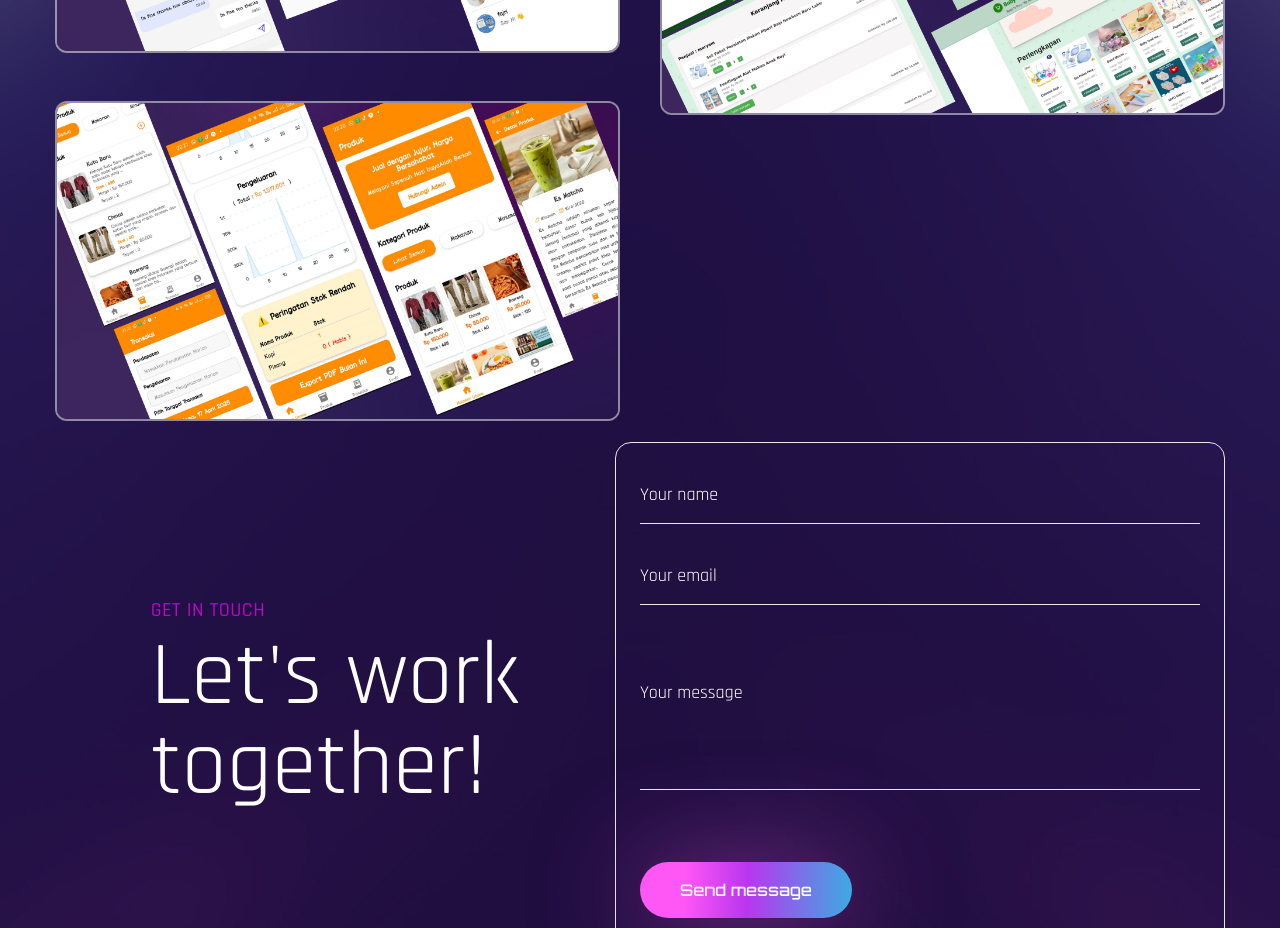
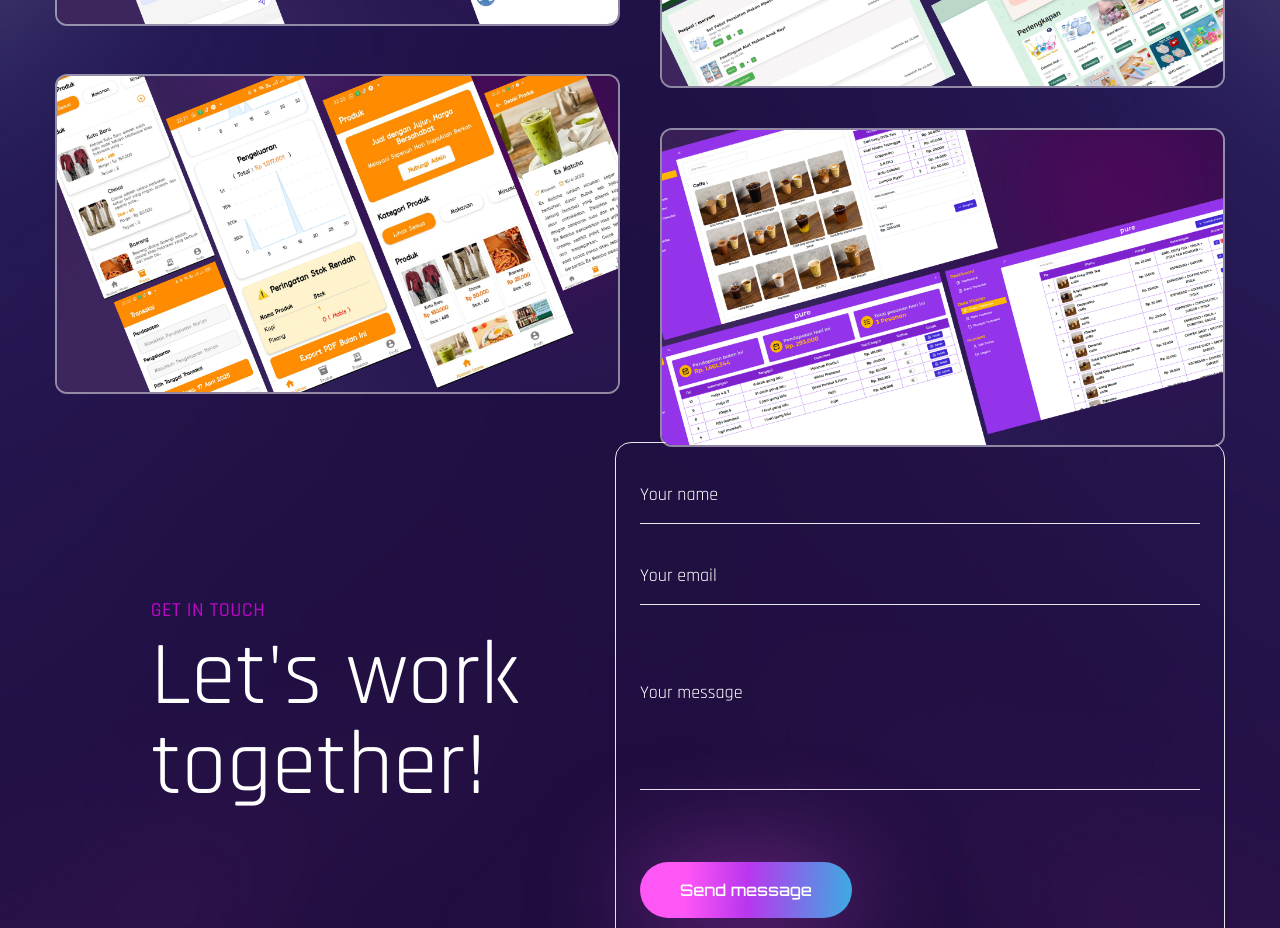
Before and after one commit to khoerulfajri1999/new-portofolio, a React (Create React App) app: page / in a window 1280 px wide. Shown: the part 2840-3768 px from the top of the page. Built offline with nearby package versions, Linux system fonts and the light colour scheme; a web font is replaced by a local one.

Commit message:
add project 5

```diff
--- a/src/components/Work.js
+++ b/src/components/Work.js
@@ -5,6 +5,7 @@ import Img1 from "../assets/porto1.png";
 import Img2 from "../assets/porto2.png";
 import Img3 from "../assets/porto3.png";
 import Img4 from '../assets/porto4.png';
+import Img5 from '../assets/porto5.png';
 
 const Work = () => {
   const [selectedProject, setSelectedProject] = useState(null);
@@ -65,6 +66,17 @@ const Work = () => {
           label: 'Backend',
           url: 'https://github.com/khoerulfajri1999/toko-tsunny-backend',
         },
+      ],
+    },
+        {
+      img: Img5,
+      type: 'Web App',
+      title: 'Pure',
+      links: [
+        {
+          label: 'Github',
+          url: 'https://github.com/khoerulfajri1999/pure-POS',
+        }
       ],
     },
   ];
@@ -196,6 +208,23 @@ const Work = () => {
                 <span className="text-3xl text-white">{projects[2].title}</span>
               </div>
             </div>
+            <div
+              className="group relative overflow-hidden border-2 border-white/50 rounded-xl cursor-pointer"
+              onClick={() => setSelectedProject(projects[4])}
+            >
+              <div className="group-hover:bg-black/70 w-full h-full absolute z-40 transition-all duration-300"></div>
+              <img
+                className="group-hover:scale-125 transition-all duration-500"
+                src={Img5}
+                alt=""
+              />
+              <div className="absolute -bottom-full left-12 group-hover:bottom-24 transition-all duration-500 z-50">
+                <span className="text-gradient">{projects[4].type}</span>
+              </div>
+              <div className="absolute -bottom-full left-12 group-hover:bottom-14 transition-all duration-700 z-50">
+                <span className="text-3xl text-white">{projects[4].title}</span>
+              </div>
+            </div>
           </motion.div>
         </div>
       </div>
```
Also changed, not shown: src/assets/porto5.png (added).
